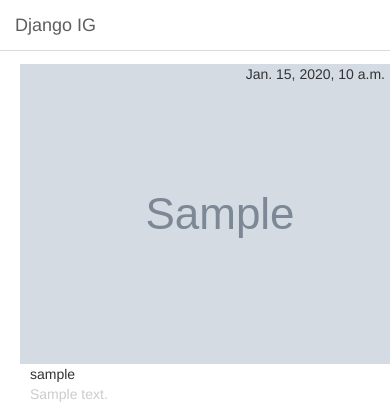
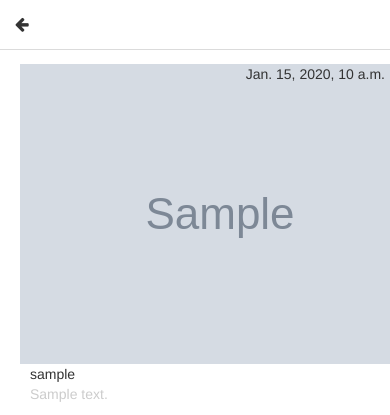
Before and after one commit to joseph9038/django_instagram, a Django app: page /inbox/ in a window 390 px wide; the page is wider, and only the part inside the window is pictured. Shown: the top 415 px of that part. Run offline with Django 3.2, Linux system fonts and the light colour scheme; a user stored in the database is signed in; tables that the repository leaves empty hold one stand-in row (values such as "Sample post"); grey boxes marked "Sample" are stand-in pictures; some libraries are stand-ins or nearby versions.

Commit message:
all the nav changes - everything easier to access now, mimics mobile app rather than web app

```diff
--- a/feeds/templates/feeds/chat.html
+++ b/feeds/templates/feeds/chat.html
@@ -5,7 +5,6 @@
 {% block body_class_override %}white{% endblock %}
 {% block content %}
   <div id="messages">
-    <a href="{% url 'inbox' %}" class="back-button"><i class="fa fa-arrow-left" aria-hidden="true"></i></a>
     {% for message in messages %}
       <div class="{% if request.user == message.sender %}message-sent{% else %}message-received{% endif %}">
         {% if request.user != message.sender %}<div class="sender">{{ message.sender.username }}</div>{% endif %}
--- a/feeds/templates/feeds/index.html
+++ b/feeds/templates/feeds/index.html
@@ -36,7 +36,7 @@
                             <a class="user" href="{% url 'profile' post.user_profile.user.username %}">
                               {{ post.user_profile.user.username }}
                             </a>
-                            <span class="comment">{{ post.title }}</span>
+                            <span class="comment">{{ post.title | parse_hashtags | safe }}</span>
                           </li>
                           <a class="view-more"></a>
                           {% for comment in post.comment_set.all %}
--- a/feeds/templates/feeds/nav.html
+++ b/feeds/templates/feeds/nav.html
@@ -72,8 +72,19 @@
 
 
 <!-- Mobile upper bar, only displays on mobile -->
-<div class="navbar navbar-default navbar-fixed-top visible-xs">
-  <div class="navbar-header">
-      <a href="/" class="navbar-brand">Django IG</a>
-  </div>
+{% if request.user.is_authenticated %}
+<div class="navbar navbar-default navbar-fixed-top visible-xs" id="mobile-top-nav">
+  {% if request.resolver_match.url_name == 'index' %}
+    <div class="navbar-header">
+        <a href="/" class="navbar-brand">Django IG</a>
+        <a href="{% url 'inbox' %}"><i class="fa fa-inbox active item-right" aria-hidden="true"></i></a>
+    </div>
+  {% elif request.resolver_match.url_name == 'post' or request.resolver_match.url_name == 'post_picture' or request.resolver_match.url_name == 'inbox' or request.resolver_match.url_name == 'chat' %}
+    <a class="back-button"><i class="fa fa-arrow-left active"></i></a>
+  {% else %}
+    <div class="navbar-header">
+        <a href="/" class="navbar-brand">Django IG</a>
+    </div>
+  {% endif %}
 </div>
+{% endif %}
--- a/static/css/partials/_nav.scss
+++ b/static/css/partials/_nav.scss
@@ -30,6 +30,22 @@
     float: right;
   }
 
+  &#mobile-top-nav {
+    .item-right {
+      float: right;
+      padding: 15px;
+    }
+    .back-button {
+      .fa {
+        padding: 16px 15px 15px;
+        font-size: 16px;
+        &:hover {
+          cursor: pointer;
+        }
+      }
+    }
+  }
+
   @media screen and (max-width: 768px) {
     &#main-nav {
       top: initial;
--- a/static/css/style.css
+++ b/static/css/style.css
@@ -200,6 +200,14 @@ a:hover {
         margin-top: 13px; }
   .navbar .navbar-brand:not(:first-of-type) {
     float: right; }
+  .navbar#mobile-top-nav .item-right {
+    float: right;
+    padding: 15px; }
+  .navbar#mobile-top-nav .back-button .fa {
+    padding: 16px 15px 15px;
+    font-size: 16px; }
+    .navbar#mobile-top-nav .back-button .fa:hover {
+      cursor: pointer; }
   @media screen and (max-width: 768px) {
     .navbar#main-nav {
       top: initial;
--- a/static/js/inbox.js
+++ b/static/js/inbox.js
@@ -1,6 +1,9 @@
 $(document).ready(function() {
   // scroll instantly to bottom of messages on load
   $(window).scrollTop($(document).height());
+  if ($(window).width() < 768) {
+    $('#main-nav').remove();
+  }
 
   var sessionKey = $('#sessionKey').text();
   socket = new WebSocket("ws://" + window.location.host + "/chat" + window.location.pathname);
--- a/static/js/index.js
+++ b/static/js/index.js
@@ -190,3 +190,20 @@ $('.follow-toggle__container').on('click', '.follow-user', function() {
 $('.follow-toggle__container').on('click', '.unfollow-user', function() {
   follow_user.call(this, update_unfollow_view, error_cb, 'unfollow');
 });
+
+
+
+
+
+
+
+/*
+ *
+ *    General
+ *
+ */
+
+ // mobile back button
+ $('.back-button').on('click', function() {
+   window.history.back();
+ })
```
Also changed, not shown: 1 other file.
